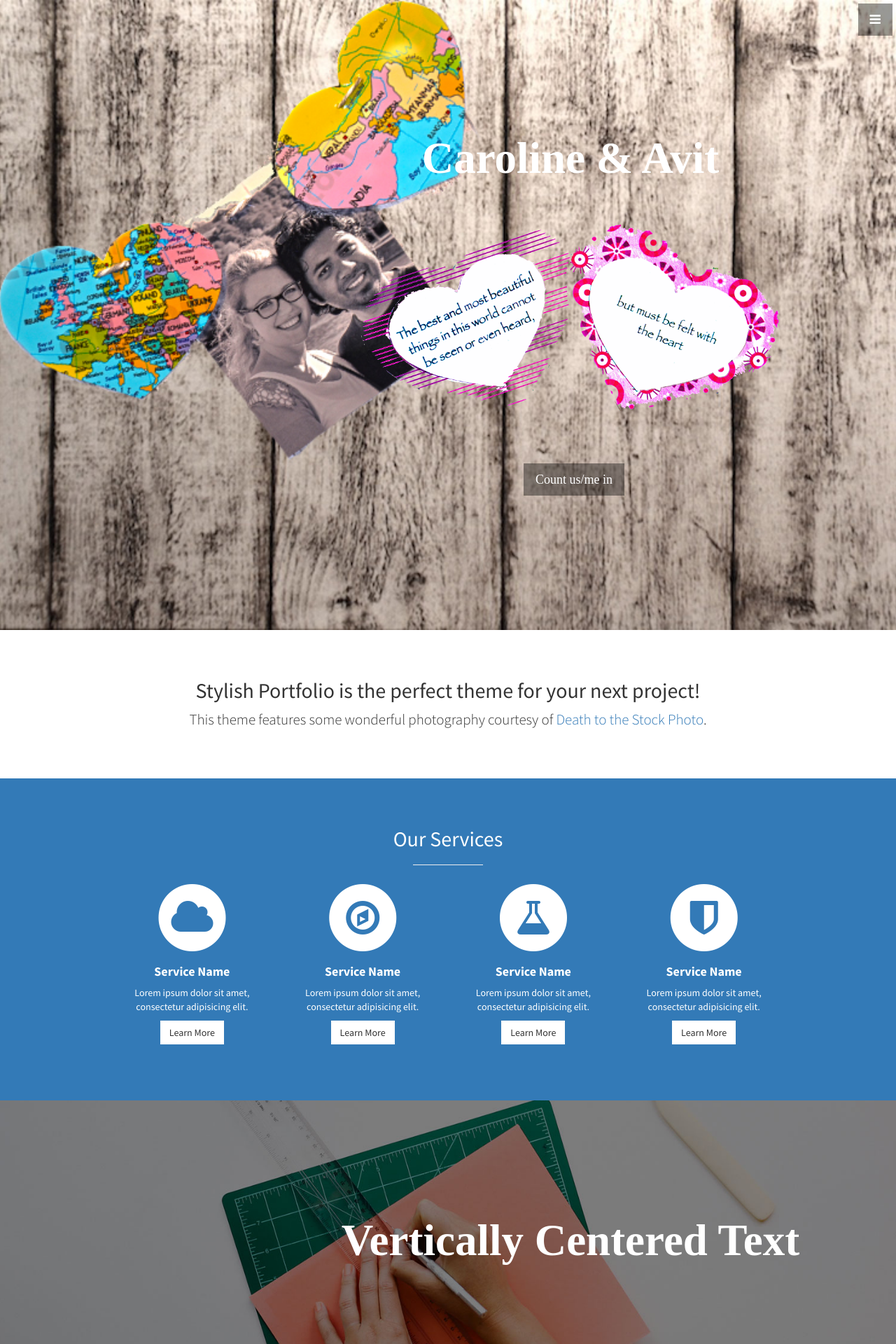
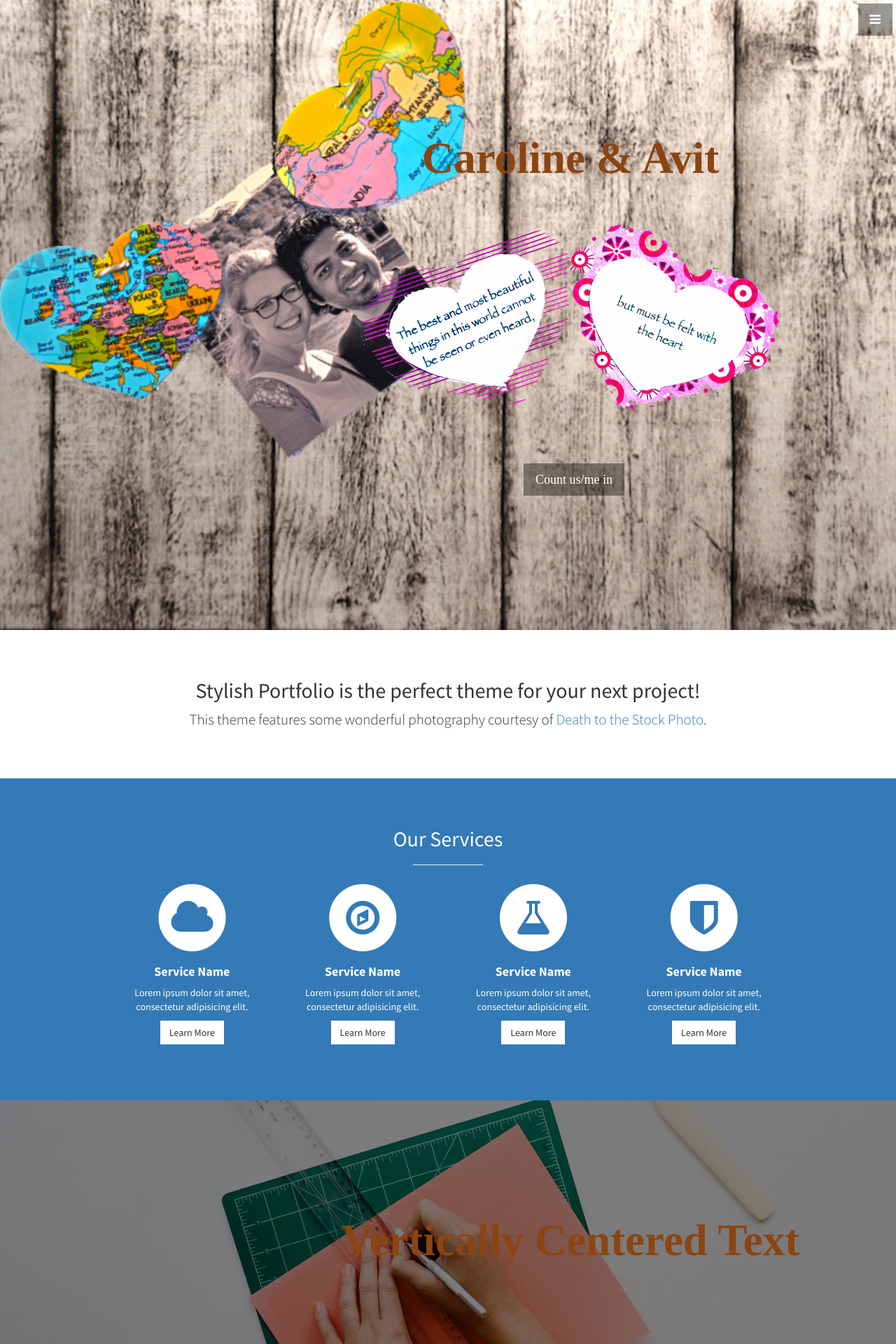
Before and after one commit to MonchiLin/carowedavit.github.io, a Jekyll site: the page built from index.html, in a window 1280 px wide. Shown: the top 1920 px of the page at 70% size. Built offline with Jekyll 4.4.1, drawn with Linux system fonts in a browser that asks for light colours.

Commit message:
font color changed

```diff
--- a/css/stylish-portfolio.css
+++ b/css/stylish-portfolio.css
@@ -21,7 +21,7 @@
     display: table-cell;
     text-align: center;
     vertical-align: middle;
-    color: #FFFFFF;
+    color: #8B4513;
     text-indent: 25em;
 }
 
```
